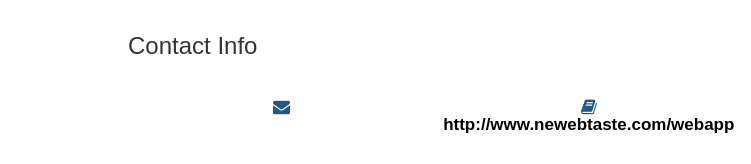
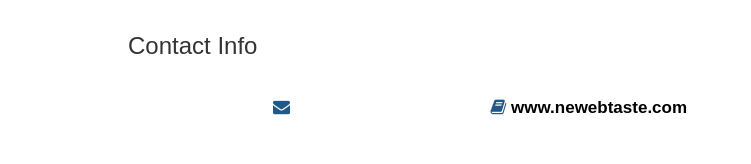
Before and after one commit to atreliz/atreliz.github.io, a plain HTML site: page index.html in a window 1280 px wide. Shown: the part 3869-4033 px from the top of the page, 0-751 px from the left. Drawn offline with Linux system fonts and the light colour scheme; no server answers.

Commit message:
url of portfolio

```diff
--- a/views/newelcome.html
+++ b/views/newelcome.html
@@ -231,7 +231,7 @@
     <div>
 
       <p class="w30 txtcenter fleft"><i class="fa fa-envelope"></i> <a href="{{apiProfile.github.user.email}}">{{apiProfile.github.user.email}}</a></p>
-      <p class="w30 txtcenter fleft"> <i class="fa fa-book"></i> <a href="{{apiProfile.extra.portfolio}}">{{apiProfile.extra.portfolio}}</a></p>
+      <p class="w30 txtcenter fleft"> <i class="fa fa-book"></i> <a href="{{apiProfile.extra.portfolio}}">www.newebtaste.com</a></p>
       <p class="w30 txtcenter fleft"> <i class="fa fa-twitter"></i> <a href="https://twitter.com/Alex_Trebolle">https://twitter.com/Alex_Trebolle</a></p>
       <p class="w50 txtcenter fleft"> <i class="fa fa-github"></i> <a href="{{githubUser.html_url}}">{{githubUser.html_url}}</a></p>
       <p class="w50 txtcenter fleft"><i class="fa fa-linkedin-square"></i>  <a href="https://www.linkedin.com/pub/alex-trebolle-liz/1a/989/3b7">https://www.linkedin.com</a></p>
```
